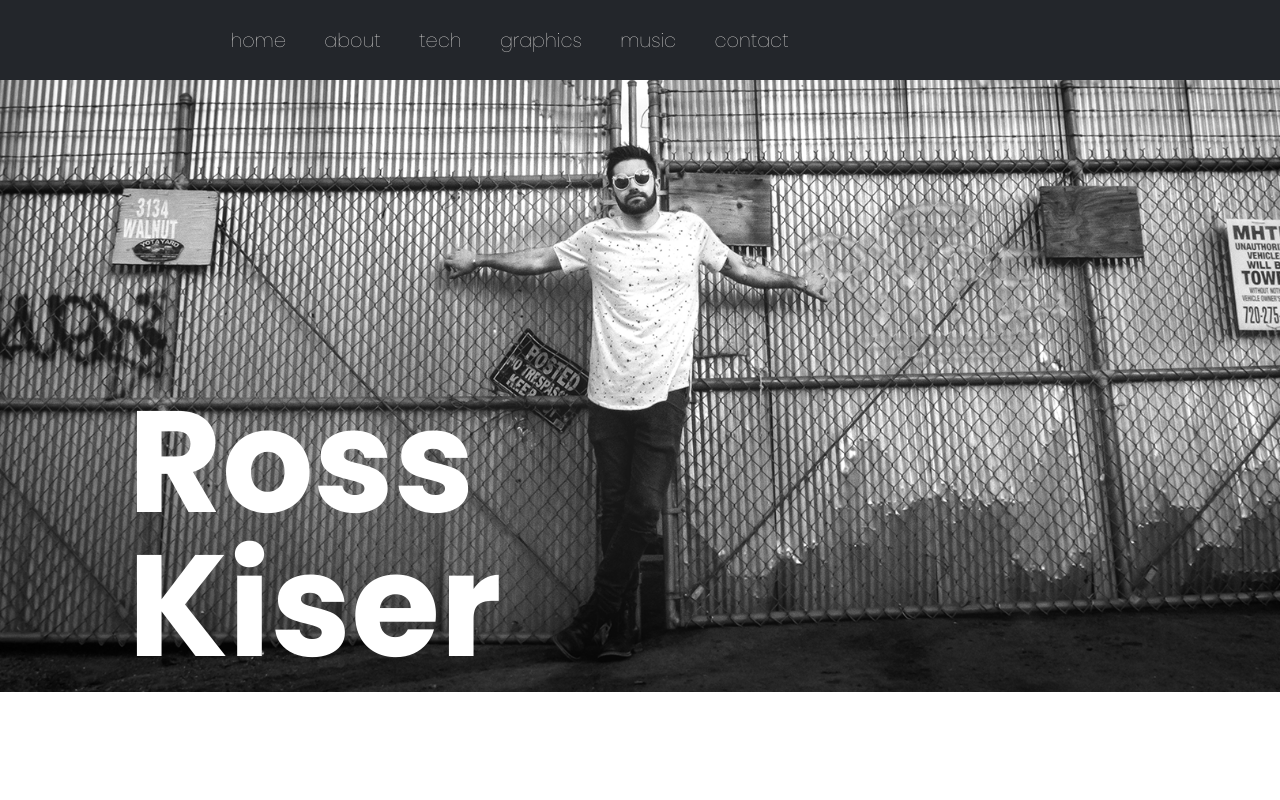
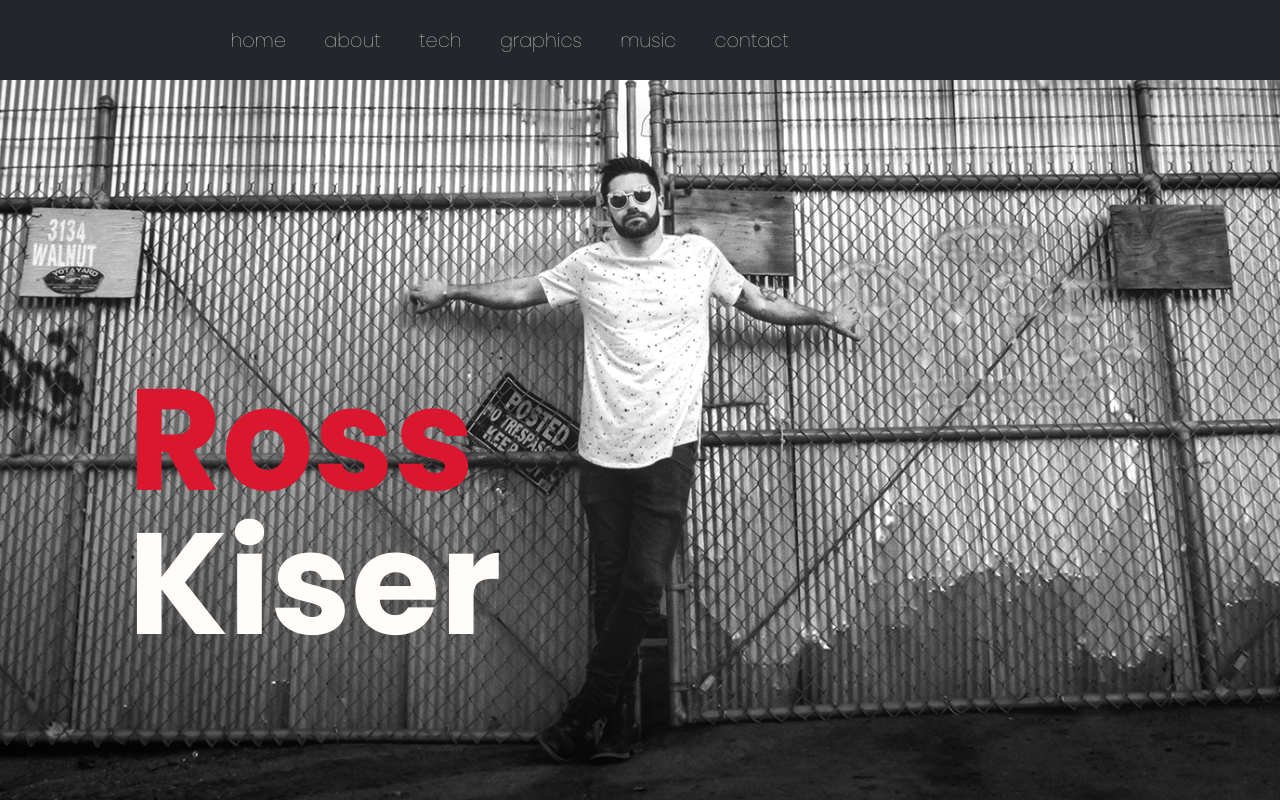
Before and after one commit to kiserr10/im-ross-kiser, a React (Create React App) app: page / in a window 1280 px wide. Built offline with nearby package versions, Linux system fonts and the light colour scheme.

Commit message:
home page and about page rough complete

```diff
--- a/src/components/pages/Home.js
+++ b/src/components/pages/Home.js
@@ -1,5 +1,5 @@
 import React, { Component } from 'react'
-import portrait from '../../assets/images/ross_portrait.png'
+// import portrait from '../../assets/images/ross_portrait.png'
 
 
 class Home extends Component {
@@ -7,8 +7,8 @@ class Home extends Component {
     return (
       <div className="home-wrapper">
         <div className="hero-image">
-          <h1>Ross <br/>Kiser</h1>
-          <img src={portrait} alt="Ross Kiser Portrait" />
+          <h1><span>Ross</span><br /><span>Kiser</span></h1>
+          {/* <img src={portrait} alt="Ross Kiser Portrait" /> */}
         </div>
       </div>
     )
--- a/src/style_sheets/_about.scss
+++ b/src/style_sheets/_about.scss
@@ -2,12 +2,12 @@
 
 .about-wrapper{
   height: calc(100vh - 5em);
-  background-color: $hotpink;
+  background-color: $blood-red;
   .art-face{
     height: 100%;
     width: auto;
     position: absolute;
     bottom: -5rem;
-    right: -20%;
+    right: -32rem;
   }
 }
--- a/src/style_sheets/_home.scss
+++ b/src/style_sheets/_home.scss
@@ -3,18 +3,29 @@
   justify-content: center;
   align-items: center;
   font-family: $main-font;
+  background-image: url('../assets/images/ross_portrait.png');
+  background-position: center;
+  background-size: cover;
+  background-repeat: no-repeat;
   // background-color: $ocean;
   .hero-image{
     position: relative;
-    img{
-      width: 100%;
-      height: auto;
+    width: 100%;
+    height: calc(100vh - 5em);
+
+    // img{
+    //   width: 100%;
+    //   height: auto;
+    // }
+    span:first-child{
+      color: $blood-red;
     }
+
     h1{
       position: absolute;
-      top: 50%;
+      bottom: 20%;
       left: 10%;
-      color: white;
+      color: $snow;
       font-size: 9em;
       line-height: 1em;
     }
--- a/src/style_sheets/main.scss
+++ b/src/style_sheets/main.scss
@@ -13,6 +13,10 @@ html{
   font-size: 16px;
   height: 100%;
 }
+
+// body{
+//   background-color: $dark-grey;
+// }
 
 ul{
   list-style-type: none;
@@ -67,3 +71,15 @@ h2{
   opacity: 0;
   transition: opacity 200ms ease-out;
 }
+
+/* MEDIA QUERIES */
+
+@media only screen and (max-width: 1000px){
+  .about-wrapper{
+    .art-face{
+      height: 80%;
+      bottom: -3rem;
+      right: -26rem;
+    }
+  }
+}
```
